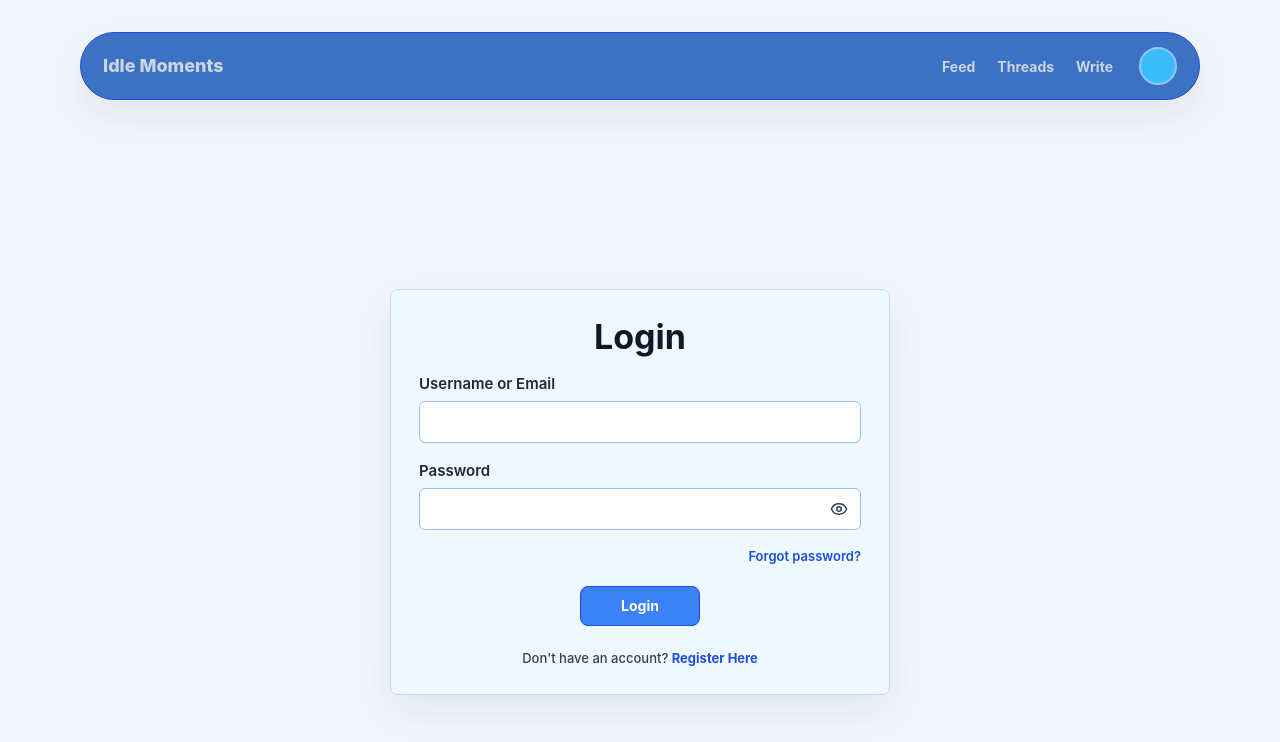
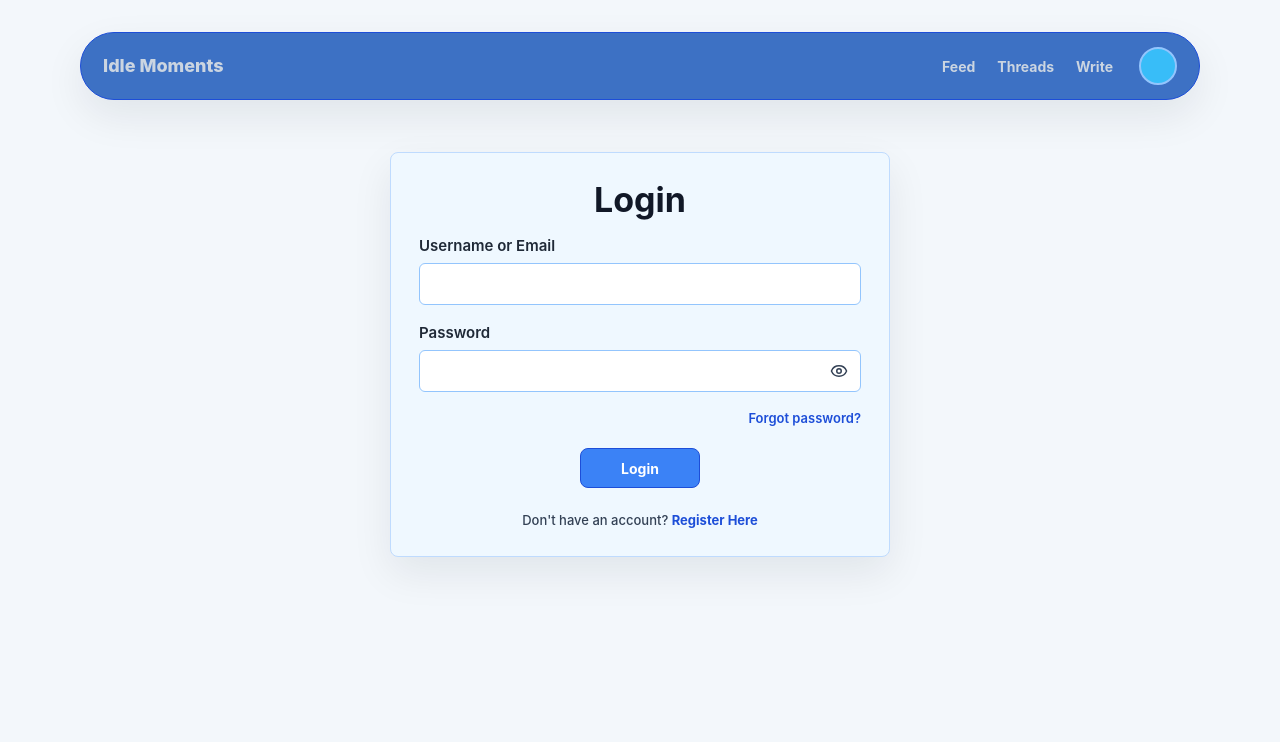
Before and after one commit to andrew-marshall-251/frontend, a React (Vite) app: page /login in a window 1280 px wide. Shown: the top 742 px of the page. Built offline with nearby package versions, Linux system fonts and the light colour scheme.

Commit message:
nav work

```diff
--- a/src/styles.css
+++ b/src/styles.css
@@ -6,6 +6,7 @@
   --panel-max-width: 760px;
   --medium-max-width: 500px;
   --profile-card-max-width: 500px;
+  --page-top-gap: clamp(8px, 4vw, 28px);
   --nav-bg: #3d71c4;
   --nav-fg: #cbd5e1;
   --nav-hover-bg: #1e293b;
@@ -266,24 +267,17 @@ h1 {
 .auth-page,
 .create-post-page,
 .feed-page,
+.post-detail-page,
 .profile-page,
+.view-threads-page,
 .register-page {
   min-height: calc(100vh - 64px);
   display: grid;
-  place-items: center;
+  place-items: start center;
+  padding-top: var(--page-top-gap);
 }
 
 .view-threads-page {
-  min-height: calc(100vh - 64px);
-  display: grid;
-  place-items: start center;
-  padding-top: clamp(8px, 4vw, 28px);
-}
-
-.post-detail-page {
-  min-height: calc(100vh - 64px);
-  display: grid;
-  place-items: start center;
 }
 
 .auth-form,
```
Also changed, not shown: 4 other files (tests, documents, lock files or other folders).
